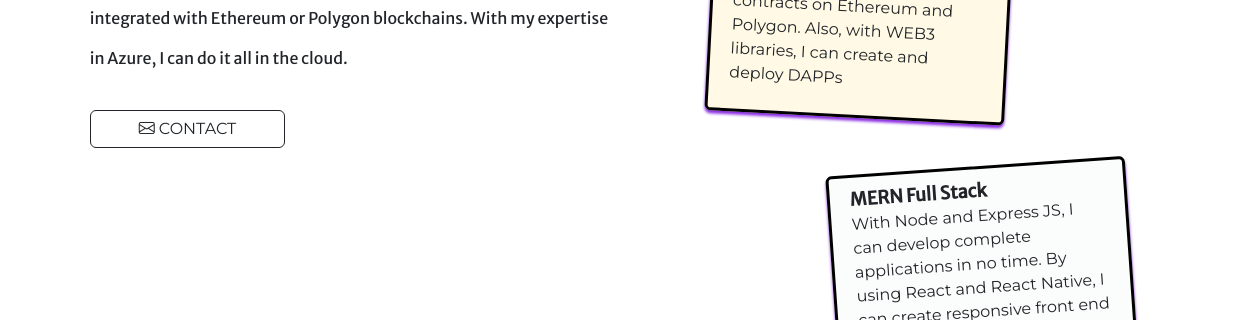
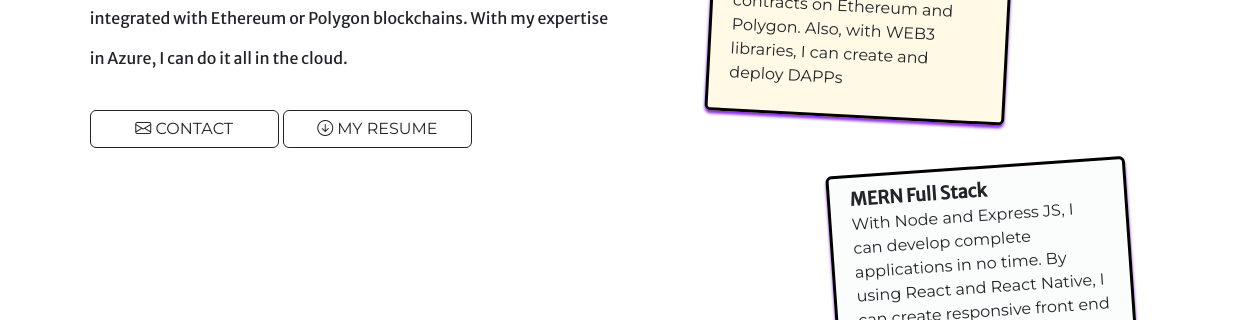
Before and after one commit to YashNarK/yashnark.github.io, a website: page index.html in a window 1280 px wide. Shown: the part 445-765 px from the top of the page, 43-1280 px from the left. Drawn offline with nearby package versions, Linux system fonts and the light colour scheme.

Commit message:
adding resume download button

```diff
--- a/css/styles.css
+++ b/css/styles.css
@@ -6,6 +6,11 @@ body
 {
     width: 35px;
 }
+.intro-btn
+{
+    width: 5cm;
+}
+
 .logo
 {
     height: 32px;
--- a/index.html
+++ b/index.html
@@ -122,8 +122,11 @@
                                     </p>
 
 
-                                        <a class="btn btn-outline-dark my-3 px-5 " role="button"
+                                        <a class="btn btn-outline-dark my-3 intro-btn " role="button"
                                          href="mailto:narenkrithick@gmail.com"><i class="bi bi-envelope"></i> CONTACT</a>
+
+                                         <a href="./assets/resume/Narendran A I Resume.docx" role="button"
+                                         class="btn btn-outline-dark my-3 intro-btn"><i class="bi bi bi-arrow-down-circle"></i> MY RESUME</a>
 
 
                             </div>
```
Also changed, not shown: 1 other file.
